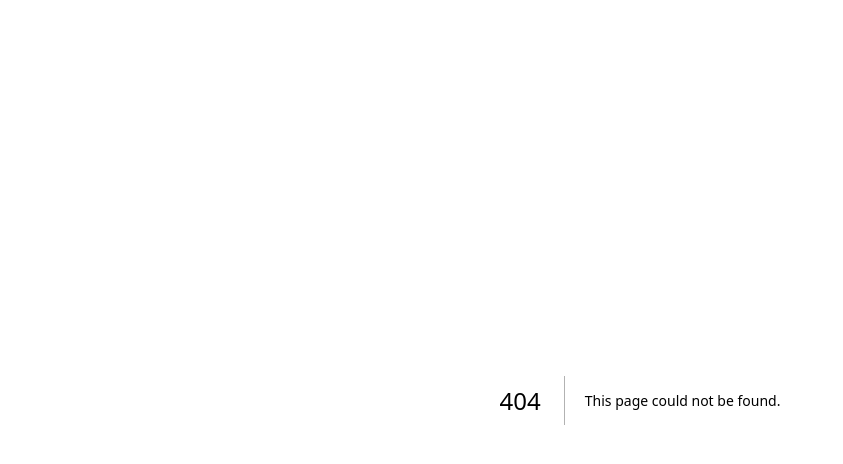
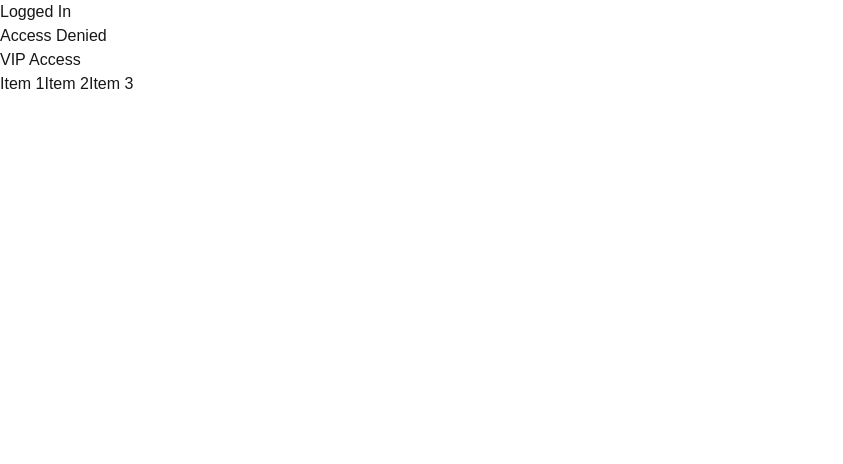
Before and after one commit to LEAP-DC-2024-JUNE/ANARB, a Next.js app in the folder vercel-demo/: page /conditional in a window 1280 px wide. Before the commit this address had no page. Shown: the top 464 px of the page, without its empty margins (0-843 px from the left). Built offline with nearby package versions, Linux system fonts and the light colour scheme.

Commit message:
conditional rendering

```diff
--- /dev/null
+++ b/vercel-demo/src/components/Exercise.jsx
@@ -0,0 +1,15 @@
+import Login from "../components/Login";
+import Role from "../components/Role";
+import VIP from "../components/Vip";
+import ListItems from "../components/ListItems";
+const Exercise = () => {
+  return (
+    <div>
+      <Login isLoggedIn={true} />
+      <Role whichRole="no user" />
+      <VIP isLoggedIn={true} isVIP={true} />
+      <ListItems items={[`Item 1`, `Item 2`, `Item 3`]} />
+    </div>
+  );
+};
+export default Exercise;
--- /dev/null
+++ b/vercel-demo/src/components/ListItems.jsx
@@ -0,0 +1,16 @@
+const ListItems = (props) => {
+  const { items } = props;
+  return (
+    <div>
+      {items.length == 0 && <div>No Items Available</div>}
+      {items.length > 0 && (
+        <div className="flex gap-4">
+          {items.map((item) => {
+            return <span>{item}</span>;
+          })}
+        </div>
+      )}
+    </div>
+  );
+};
+export default ListItems;
--- /dev/null
+++ b/vercel-demo/src/components/LogicalOperator.jsx
@@ -0,0 +1,17 @@
+const LogicalOperator = () => {
+  let loading = true;
+  let obj = {
+    name: "Anar",
+    lastName: "Bolormaa",
+  };
+  return (
+    <div>
+      {/* {loading && <div>Loading</div>}
+      {!loading && <div>Hi, Leap Guys</div>} */}
+      {obj.name == "Anar" && obj.lastName == "Bolormaa" && <div>Welcome</div>}
+      {obj.name !== "Anar" ||
+        (obj.lastName !== "Bolormaa" && <div>Nevtreh erhgui bn</div>)}
+    </div>
+  );
+};
+export default LogicalOperator;
--- /dev/null
+++ b/vercel-demo/src/components/Login.jsx
@@ -0,0 +1,7 @@
+const Login = (props) => {
+  const { isLoggedIn } = props;
+  return (
+    <div>{isLoggedIn ? <div>Logged In</div> : <div>Please Log In</div>}</div>
+  );
+};
+export default Login;
--- /dev/null
+++ b/vercel-demo/src/components/Role.jsx
@@ -0,0 +1,13 @@
+const Role = (props) => {
+  const { whichRole } = props;
+  switch (whichRole) {
+    case "admin":
+      return <div>Admin Userboard</div>;
+    case "user":
+      return <div>User Dashboard</div>;
+    default:
+      return <div>Access Denied</div>;
+  }
+  return whichRole;
+};
+export default Role;
--- /dev/null
+++ b/vercel-demo/src/components/Ternerary.jsx
@@ -0,0 +1,9 @@
+const Ternerary = () => {
+  let age = 21;
+  return (
+    <div>
+      {age < 18 ? <div>Nasand Hureegui </div> : <div>Nasand Hursen </div>}
+    </div>
+  );
+};
+export default Ternerary;
--- /dev/null
+++ b/vercel-demo/src/components/Vip.jsx
@@ -0,0 +1,10 @@
+const Vip = (props) => {
+  const { isLoggedIn, isVIP } = props;
+  return (
+    <div>
+      {isLoggedIn && isVIP && <div>VIP Access</div>}
+      {isLoggedIn || (!isVIP && <div> No VIP Access</div>)}
+    </div>
+  );
+};
+export default Vip;
--- /dev/null
+++ b/vercel-demo/src/pages/conditional.jsx
@@ -0,0 +1,14 @@
+import Ternerary from "@/components/Ternerary";
+import LogicalOperator from "../components/LogicalOperator";
+import Exercise from "@/components/Exercise";
+
+const Home = () => {
+  return (
+    <div>
+      {/* <Ternerary /> */}
+      {/* <LogicalOperator /> */}
+      <Exercise />
+    </div>
+  );
+};
+export default Home;
```
Also changed, not shown: 1 other file (tests, documents, lock files or other folders).
